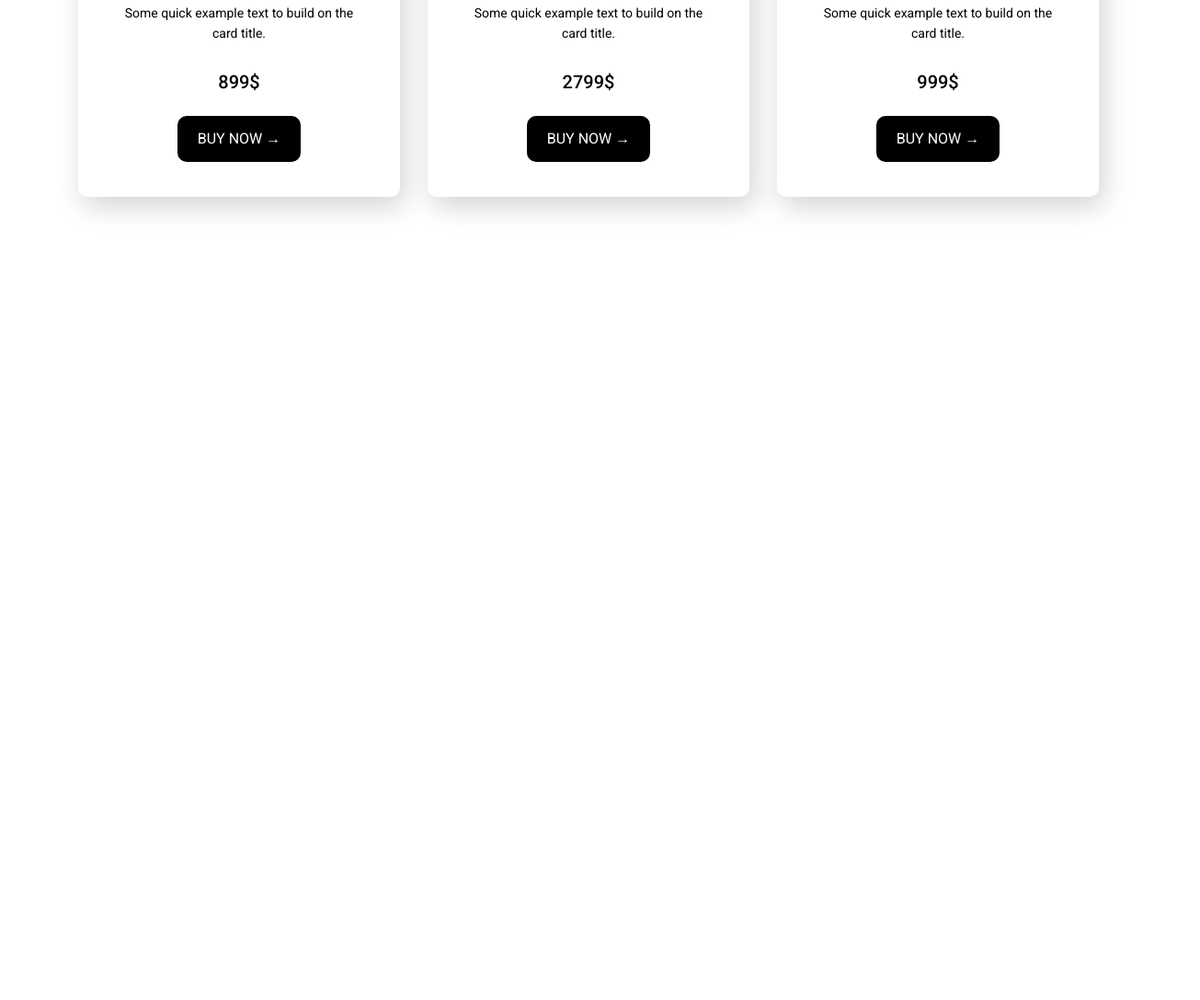
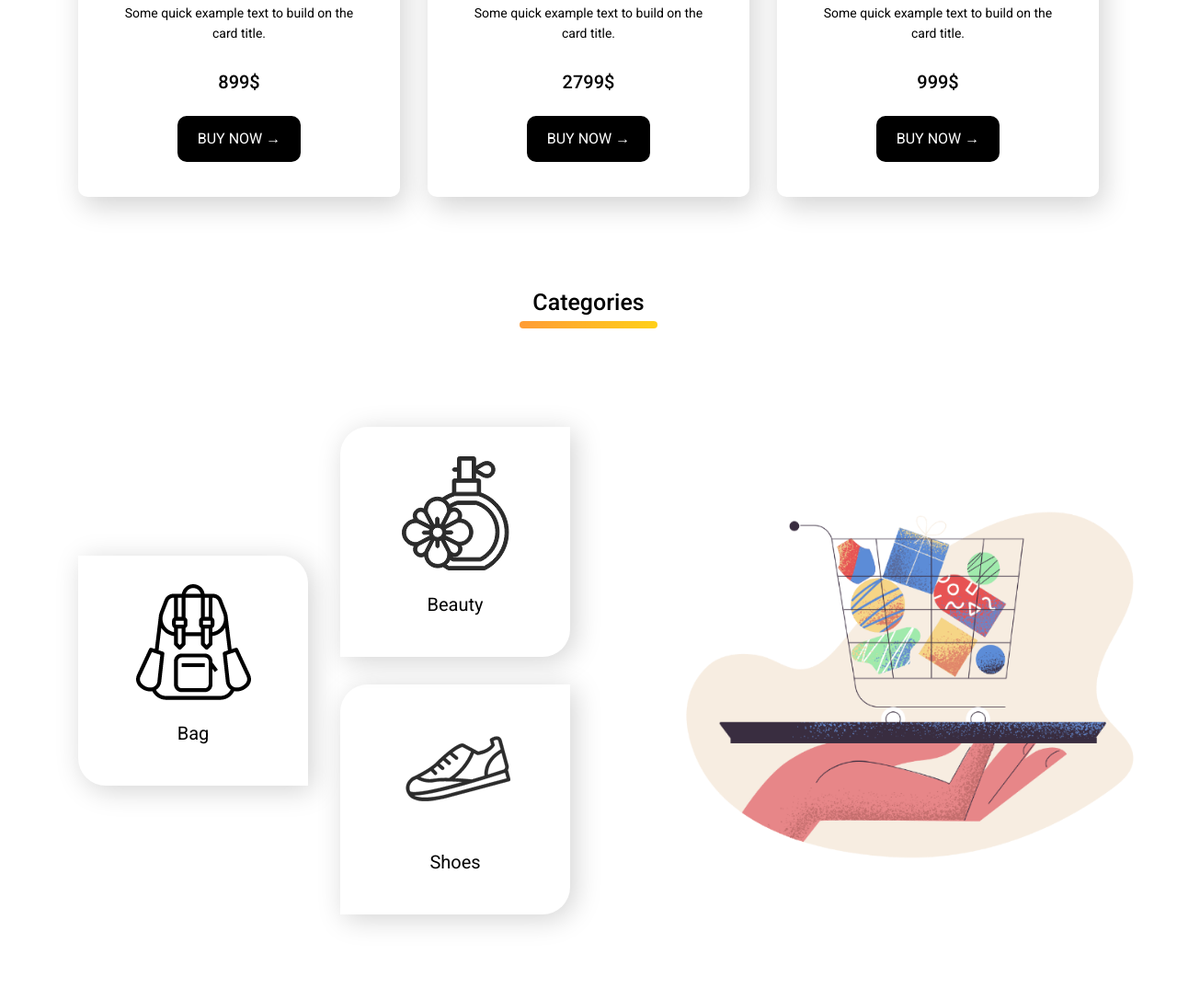
Before and after one commit to RakibWebDeveloper/hot-gadgets, a plain HTML site: page index.html in a window 1280 px wide. Shown: the part 1937-3024 px from the top of the page at 92% size, 1305 px wide, since content can reach past the window. Before the commit the page ends 2251 px from the top, so only its background shows below. Drawn offline with nearby package versions, Linux system fonts and the light colour scheme.

Commit message:
Added categories

```diff
--- a/css/style.css
+++ b/css/style.css
@@ -152,3 +152,64 @@ body {
     -webkit-text-fill-color: transparent;
     background-clip: text;
 }
+
+/* ////////////////////////// */
+/* Category section */
+/* ////////////////////////// */
+
+.category {
+    margin: 10rem 0;
+}
+
+.category .row {
+    padding: 3rem 0;
+}
+.category .box {
+    height: 250px;
+    width: 250px;
+    box-shadow: 5px 5px 30px lightgray;
+    display: flex;
+    flex-direction: column;
+    justify-content: center;
+    align-items: center;
+    margin-bottom: 3rem;
+
+    border-radius: 30px 0px 30px 0px;
+
+    cursor: pointer;
+}
+
+.category .box.first-box {
+    border-radius: 0px 30px 0px 30px;
+}
+
+/* .box:first-of-type {
+    background-color: red;
+} */
+
+
+.category .box .para {
+    font-size: 2rem;
+    margin-top: 2rem;
+}
+
+.category .category-image {
+    width: 650px;
+}
+
+.gradient-border {
+    padding:10px 0;
+    background:
+        var(--color-gradient)
+        left
+        bottom
+        transparent
+        no-repeat;
+    background-size: 20% 8px;
+}
+.line{
+    height: 8px;
+    width: 150px;
+    border-radius: 25px;
+    background: var(--color-gradient);
+}
--- a/index.html
+++ b/index.html
@@ -53,7 +53,7 @@
             <div id="carouselExampleIndicators" class="carousel slide" data-ride="carousel">
                 <ol class="carousel-indicators">
                     <li data-target="#carouselExampleIndicators" data-slide-to="0" class="active"></li>
-                    <li data-target="#carouselExampleIndicators" data-slide-to="1"></li>
+                    <li data-target="#carouselExampleIndicators" data-slide-to="1" ></li>
                     <li data-target="#carouselExampleIndicators" data-slide-to="2"></li>
                 </ol>
                 <div class="carousel-inner mb-5">
@@ -61,7 +61,8 @@
                         <div class="row align-items-center">
                             <div class="col-lg-5 col-md-12">
                                 <h1 class="carousel-header">Macbook Pro</h1>
-                                <p class="para">Contrary to popular belief, Lorem Ipsum is not simply random text. It has roots in a piece of classical Latin literature.
+                                <p class="para">Contrary to popular belief, Lorem Ipsum is not simply random text. It
+                                    has roots in a piece of classical Latin literature.
                                 </p>
                                 <button class="buy-now-button">BUY NOW &rarr;</button>
                             </div>
@@ -74,7 +75,8 @@
                         <div class="row align-items-center">
                             <div class="col-lg-5 col-md-12">
                                 <h1 class="carousel-header">Homepod White</h1>
-                                <p class="para">Contrary to popular belief, Lorem Ipsum is not simply random text. It has roots in a piece of classical Latin literature.
+                                <p class="para">Contrary to popular belief, Lorem Ipsum is not simply random text. It
+                                    has roots in a piece of classical Latin literature.
                                 </p>
                                 <button class="buy-now-button">BUY NOW &rarr;</button>
                             </div>
@@ -88,7 +90,8 @@
                             <div class="col-lg-5 col-md-12">
                                 <h1 class="carousel-header">
                                     JBL Charge 3</h1>
-                                <p class="para">Contrary to popular belief, Lorem Ipsum is not simply random text. It has roots in a piece of classical Latin literature.
+                                <p class="para">Contrary to popular belief, Lorem Ipsum is not simply random text. It
+                                    has roots in a piece of classical Latin literature.
                                 </p>
                                 <button class="buy-now-button">BUY NOW &rarr;</button>
                             </div>
@@ -202,6 +205,56 @@
 
     <!-- End Product section -->
 
+    <!-- Category Section -->
+    <div class="category">
+        <div class="container">
+            <h1 class="category-title text-center">Categories</h1>
+            <div class="d-flex justify-content-center ">
+                <br>
+                <div class="line"></div>
+            </div>
+            <div class="row d-flex align-items-center ">
+                <div class="col-lg-6 col-md-12">
+                    <div class="row d-flex align-items-center">
+                        <div class="col-md-6">
+                            <div class="row d-flex flex-column">
+                                <div class="col-md-6">
+                                    <div class="box first-box">
+                                        <img src="img/Categories/bag.png" class="img-fluid" alt="">
+                                        <p class="para">Bag</p>
+                                    </div>
+                                </div>
+                            </div>
+                        </div>
+                        <div class="col-md-6">
+                            <div class="row d-flex flex-column">
+                                <div class="col-md-6 ">
+                                    <div class="box">
+                                        <img src="img/Categories/perfume.png" class="img-fluid" alt="">
+                                        <p class="para">Beauty</p>
+                                    </div>
+                                </div>
+                                <div class="col-md-6 ">
+                                    <div class="box">
+                                        <img src="img/Categories/shoe.png" class="img-fluid" alt="">
+                                        <p class="para">Shoes</p>
+                                    </div>
+                                </div>
+                            </div>
+                        </div>
+                    </div>
+                </div>
+                <div class="col-lg-6 col-md-12">
+                    <div class="category-image">
+                        <img src="img/Categories/pale-order.png" class="w-100" alt="">
+                    </div>
+                </div>
+            </div>
+        </div>
+    </div>
+
+    <!-- End Category Section -->
+
     <!-- Bootstrap Script -->
     <script src="https://code.jquery.com/jquery-3.4.1.slim.min.js"
         integrity="sha384-J6qa4849blE2+poT4WnyKhv5vZF5SrPo0iEjwBvKU7imGFAV0wwj1yYfoRSJoZ+n"
```
Lines whose indentation alone changed are shown as unchanged.
